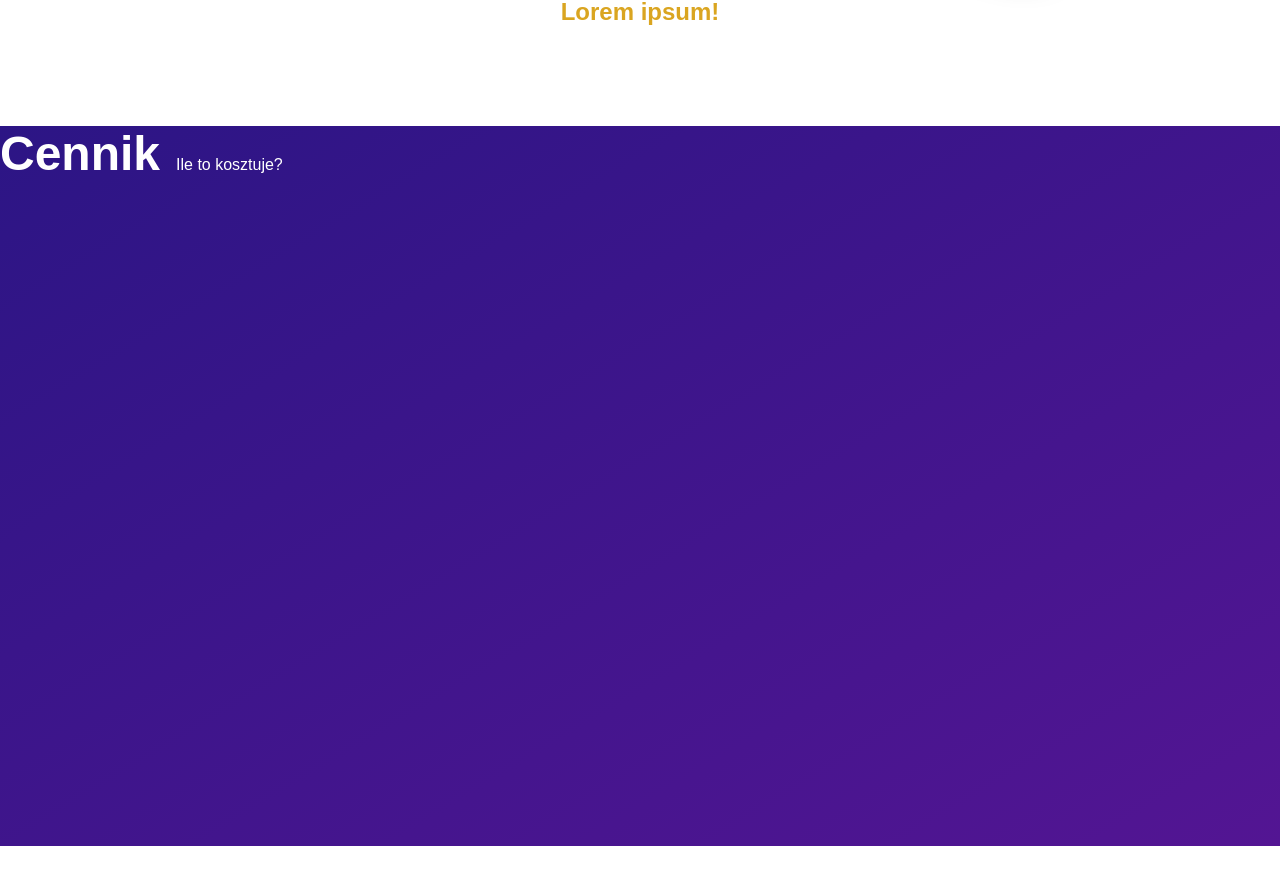
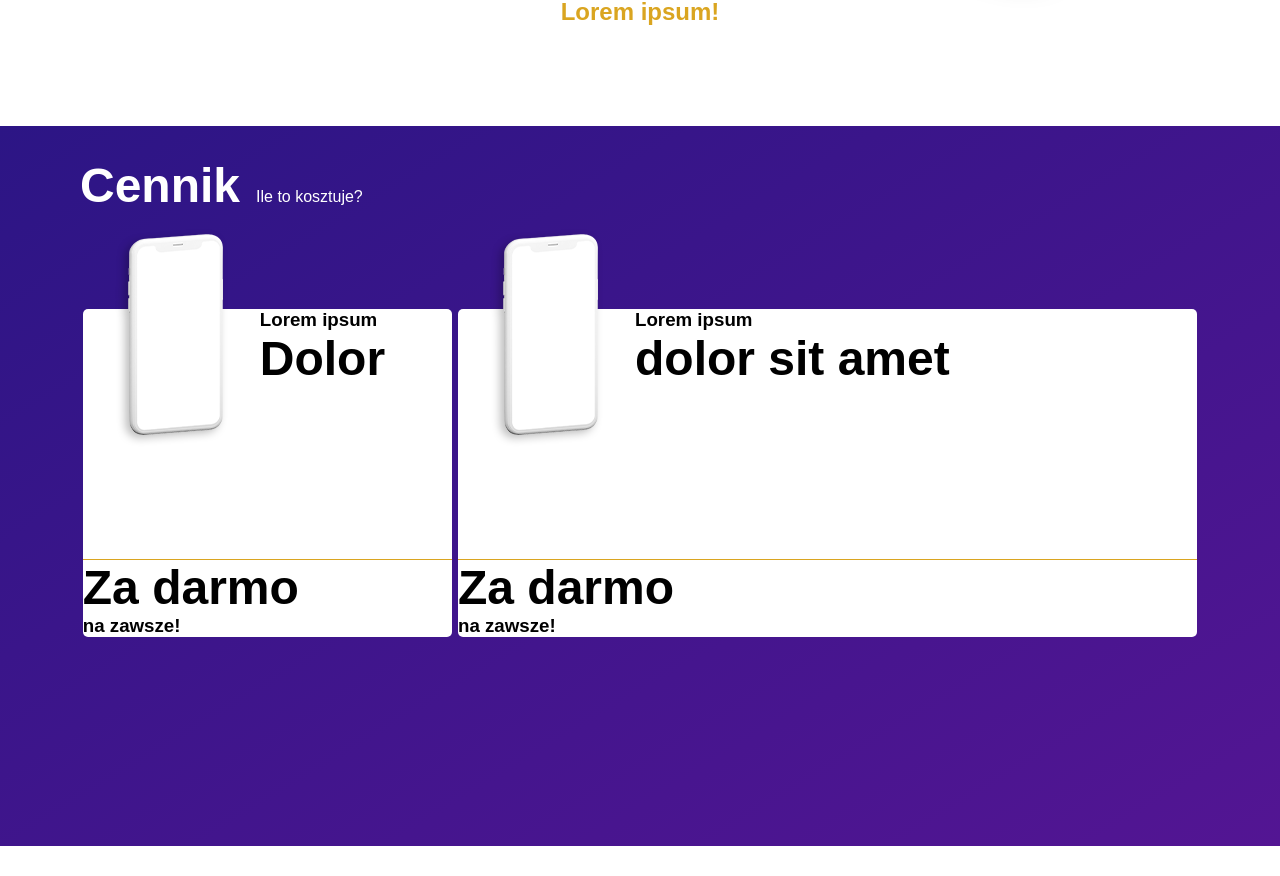
Before and after one commit to pawel-politowski/zadanieTestowe, a React (Create React App) app: page / in a window 1280 px wide. Shown: the part 2194-3070 px from the top of the page. After the commit the page ends 3040 px from the top, so only its background shows below. Built offline with nearby package versions, Linux system fonts and the light colour scheme.

Commit message:
Section third in progress

```diff
--- a/src/App.css
+++ b/src/App.css
@@ -35,3 +35,10 @@ img {
   border-top-right-radius: 100% 100%;
   border-top-left-radius: 100% 100%;
 }
+
+.appEnd {
+  padding: 2rem 5rem;
+  height: 90vh;
+  background: rgb(44,21,133);
+  background: linear-gradient(149deg, rgba(44,21,133,1) 0%, rgba(83,21,147,1) 100%);
+}
--- a/src/App.js
+++ b/src/App.js
@@ -15,7 +15,9 @@ function App() {
     <div className="appMain">
       <HowItWorks />
     </div>
-    <PriceList />
+    <div className="appEnd">
+      <PriceList />
+    </div>
     </>
   );
 }
--- a/src/Components/PriceList/PriceList.css
+++ b/src/Components/PriceList/PriceList.css
@@ -1,9 +1,7 @@
 .priceList {
-    height: 90vh;
-    background: rgb(44,21,133);
-    background: linear-gradient(149deg, rgba(44,21,133,1) 0%, rgba(83,21,147,1) 100%);
     color: white;
     display: flex;
+    padding-bottom: 6rem;
 }
 
 .priceList h1{
@@ -14,3 +12,42 @@
 .priceList p {
     transform: translateY(1.9rem);
 }
+
+.container {
+    display: flex;
+    justify-content: space-around;
+}
+
+.container h1, .container h3 {
+    margin: 0;
+    padding: 0;
+}
+
+.container img {
+    transform: translateY(-6rem);
+    padding: 1rem 2rem;
+}
+
+.leftSide {
+    background: white;
+    color: black;
+    flex: 0 1 33%;
+    border-radius: 5px;
+}
+
+.titleLeftSide {
+    display: flex;
+    border-bottom: 1px solid goldenrod;
+}
+
+.rightSide {
+    background: white;
+    color: black;
+    flex: 0 1 66%;
+    border-radius: 5px;
+}
+
+.titleRightSide {
+    display: flex;
+    border-bottom: 1px solid goldenrod;
+}
--- a/src/Components/PriceList/PriceList.js
+++ b/src/Components/PriceList/PriceList.js
@@ -1,13 +1,38 @@
 import React from 'react';
 import './PriceList.css';
+import Phone from '../../images/phone.png';
 
 
 function PriceList() {
     return (
-        <div className="priceList">
-            <h1>Cennik</h1>
-            <p>Ile to kosztuje?</p>
-        </div>
+        <>
+            <div className="priceList">
+                <h1>Cennik</h1>
+                <p>Ile to kosztuje?</p>
+            </div>
+            <div className="container">
+                <div className="leftSide">
+                    <div className="titleLeftSide">
+                        <img src={Phone} alt="phone"/>
+                        <h3>Lorem ipsum<h1>Dolor</h1></h3>
+                    </div>
+                    <div>
+                        <h1>Za darmo</h1>
+                        <h3>na zawsze!</h3>
+                    </div>
+                </div>
+                <div className="rightSide">
+                    <div className="titleRightSide">
+                        <img src={Phone} alt="phone"/>
+                        <h3>Lorem ipsum<h1>dolor sit amet</h1></h3>
+                    </div>
+                    <div>
+                        <h1>Za darmo</h1>
+                        <h3>na zawsze!</h3>
+                    </div>
+                </div>
+            </div>
+        </>
     )
 }
 
```
